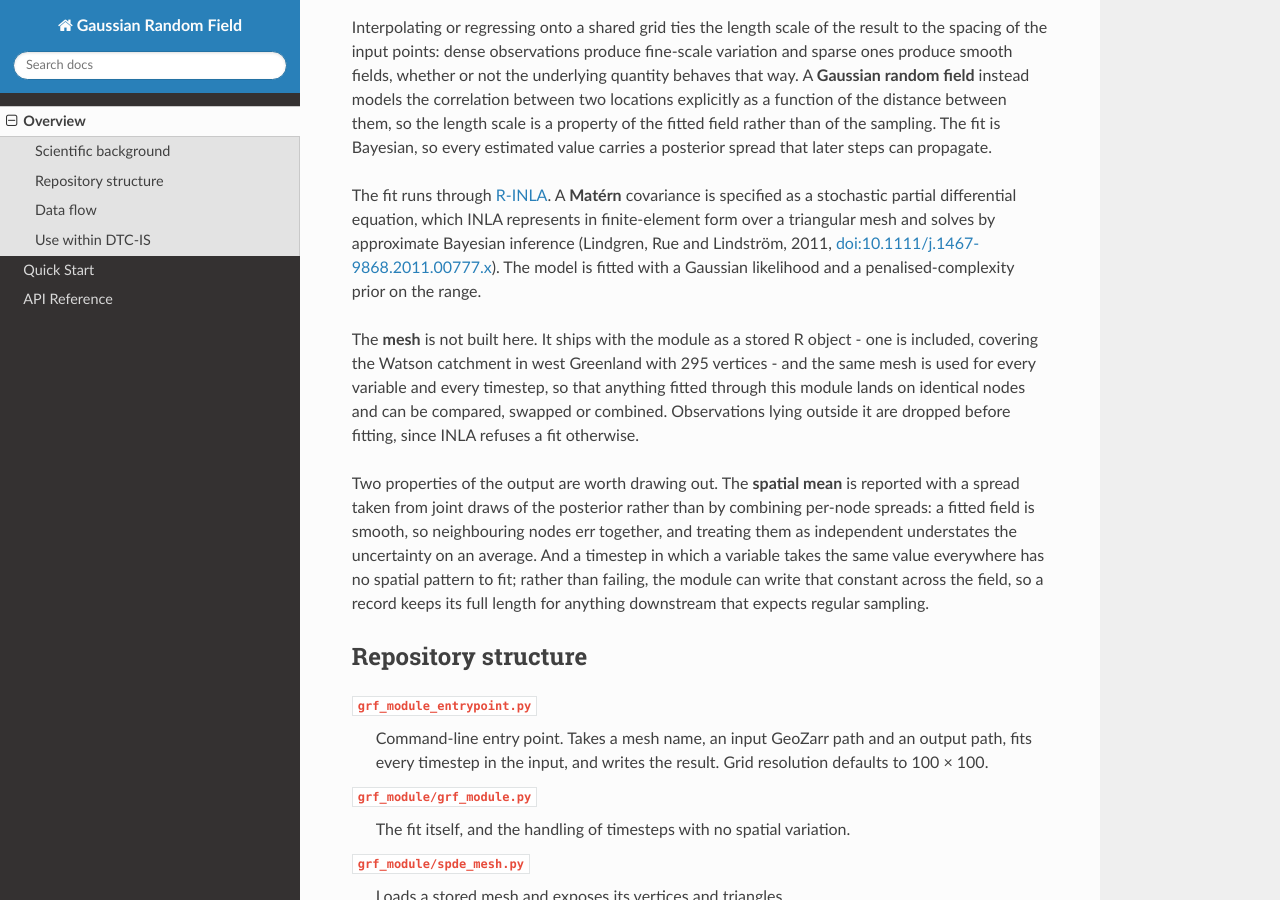
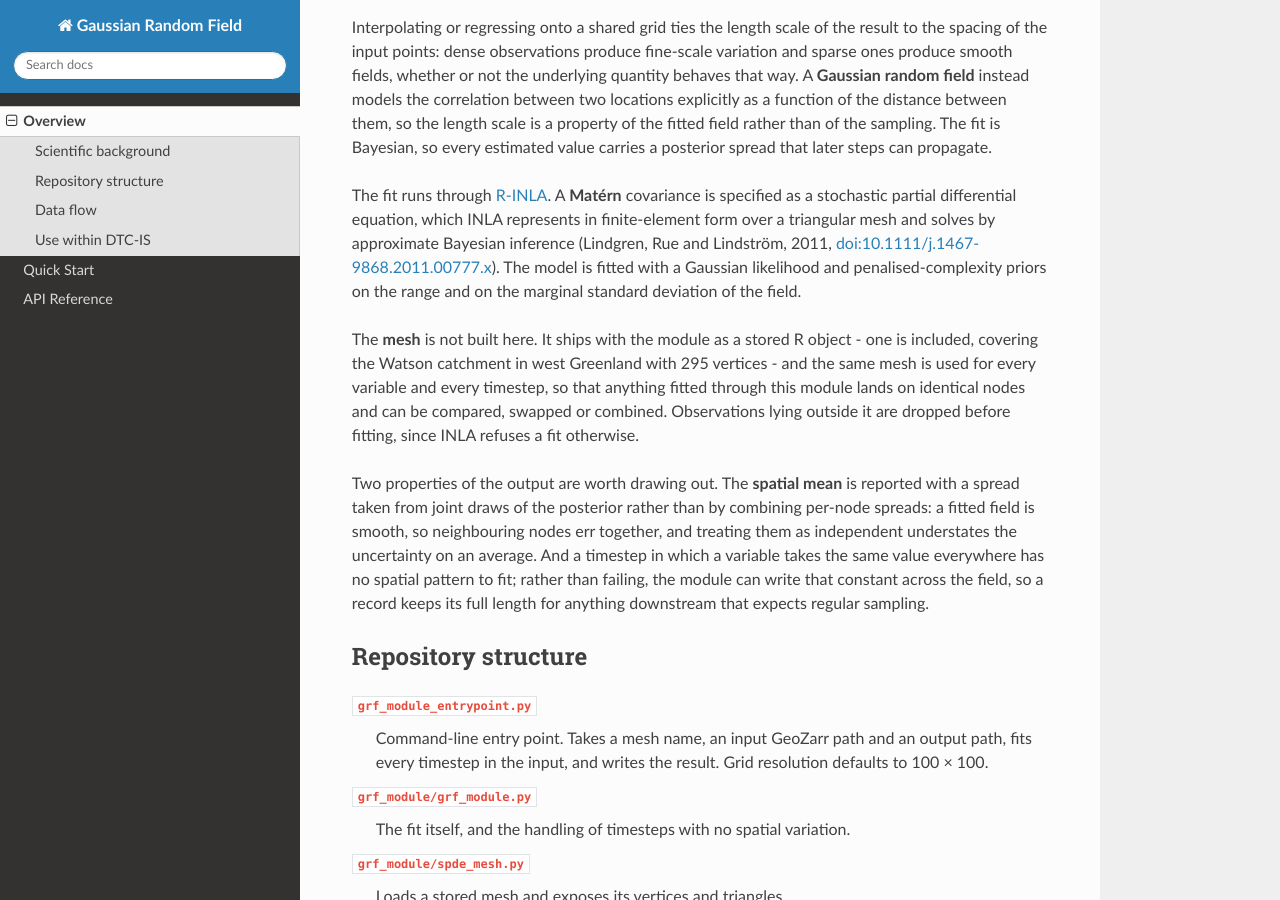
Before and after one commit to DTC-Ice-Sheets/gaussian_random_field, a Sphinx documentation site: the page built from docs/source/overview.rst, in a window 1280 px wide and 900 px high, scrolled down 416 px. Built offline with Sphinx 7.4.7 and the Read the Docs theme 3.1.0, drawn with Linux system fonts in a browser that asks for light colours.

Commit message:
Correct the description of the SPDE priors

```diff
--- a/docs/source/overview.rst
+++ b/docs/source/overview.rst
@@ -30,7 +30,8 @@ INLA represents in finite-element form over a triangular mesh and solves by
 approximate Bayesian inference (Lindgren, Rue and Lindström, 2011,
 `doi:10.1111/j.1467-9868.2011.00777.x
 <https://doi.org/10.1111/j.1467-9868.2011.00777.x>`_). The model is fitted with
-a Gaussian likelihood and a penalised-complexity prior on the range.
+a Gaussian likelihood and penalised-complexity priors on the range and on the
+marginal standard deviation of the field.
 
 The **mesh** is not built here. It ships with the module as a stored R object -
 one is included, covering the Watson catchment in west Greenland with 295
```
